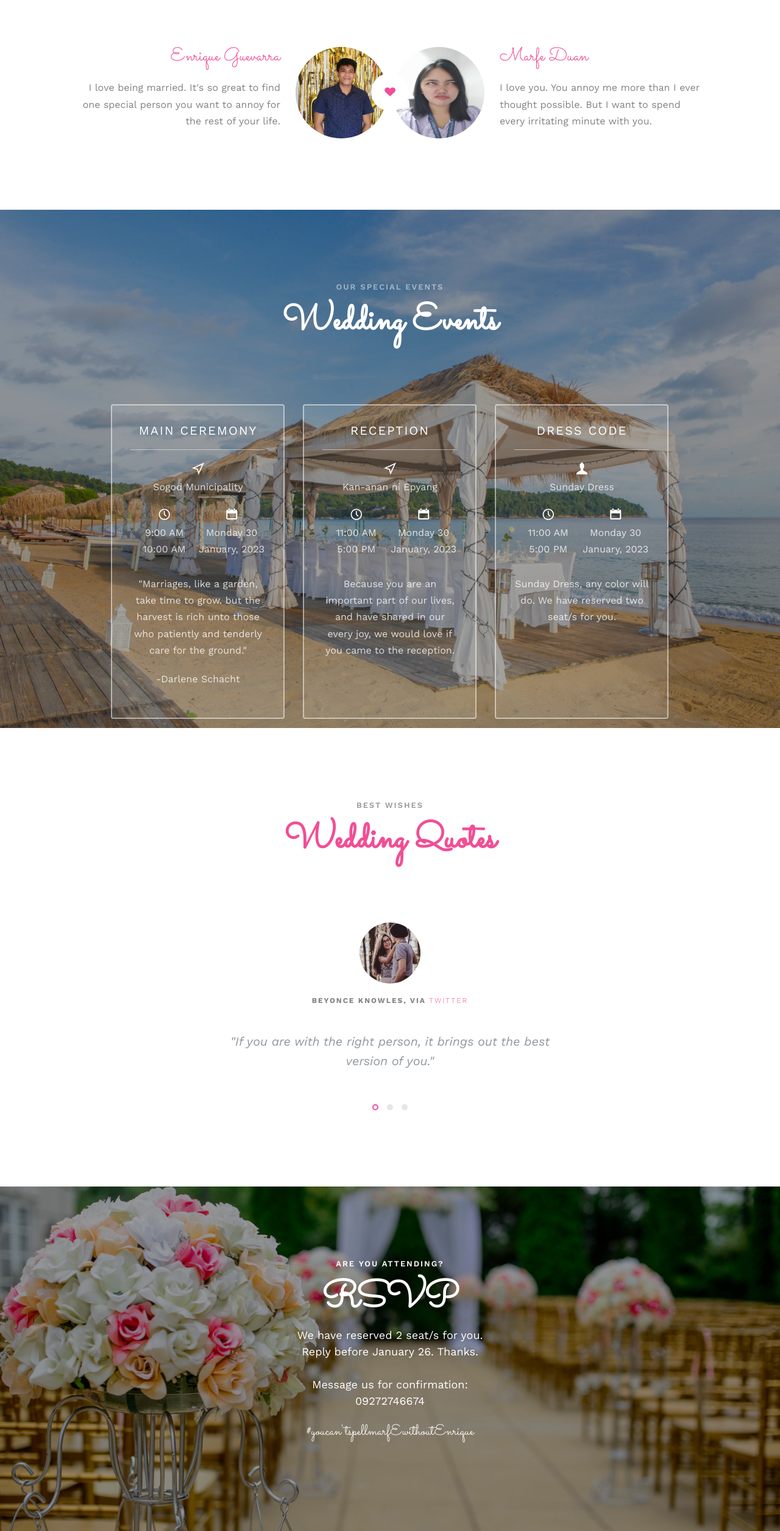
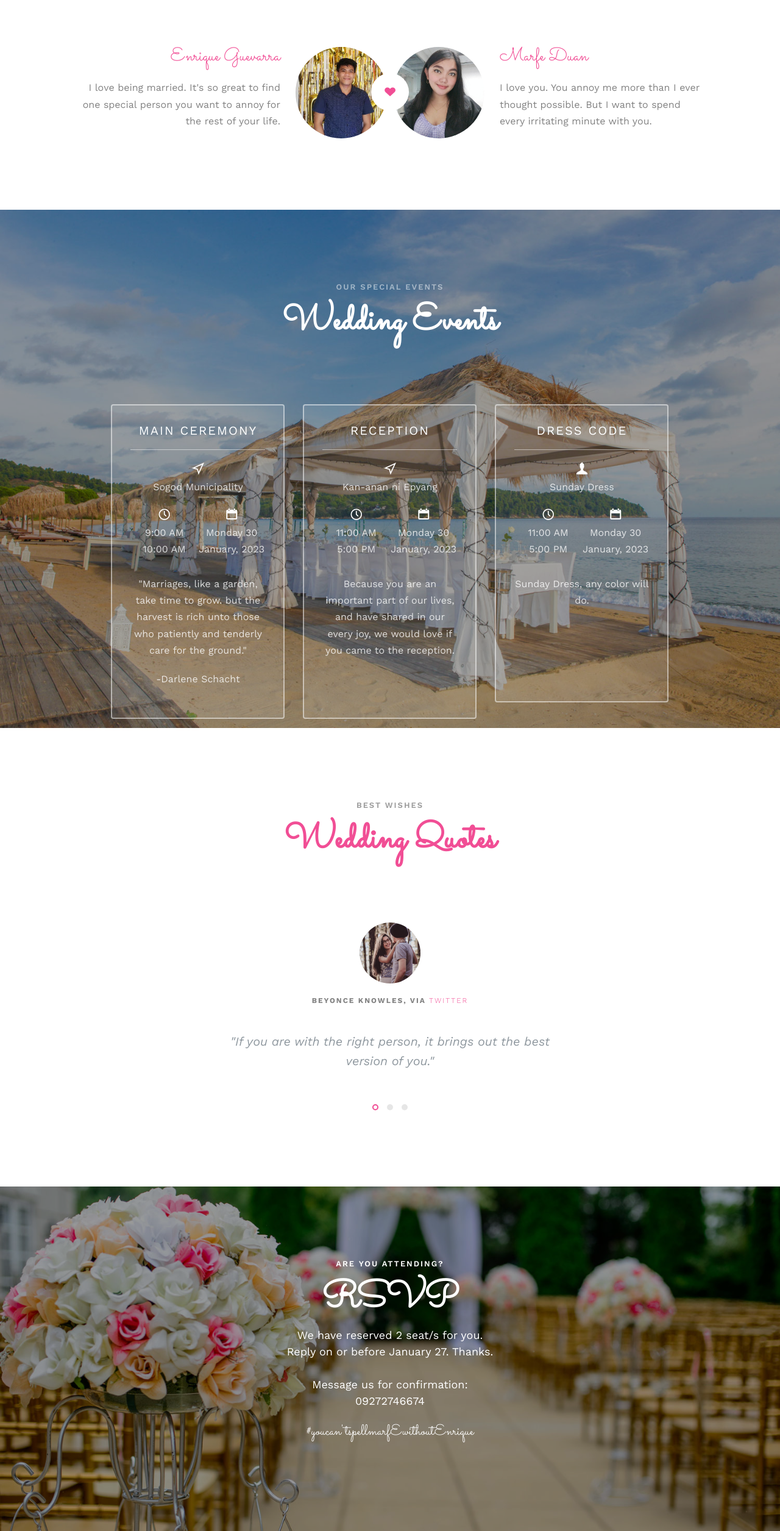
Before and after one commit to marfenrique28/marfenrique28.github.io, a plain HTML site: page index.html in a window 1280 px wide. Shown: the part 1208-3719 px from the top of the page at 61% size. Drawn offline with nearby package versions, Linux system fonts and the light colour scheme; files whose address does not match are found by name.

Commit message:
Update index.html

```diff
--- a/index.html
+++ b/index.html
@@ -118,7 +118,7 @@
 							<h1>Marfe &amp; Enrique</h1>
 							<h2>We Are Getting Married</h2>
 							<div class="simply-countdown simply-countdown-one"></div>
-							<p><a href="#" class="btn btn-default btn-sm">Save the date</a></p>
+							<p><a href="" class="btn btn-default btn-sm">Save the date</a></p>
 						</div>
 					</div>
 				</div>
@@ -148,7 +148,7 @@
 				<p class="heart text-center"><i class="icon-heart2"></i></p>
 				<div class="couple-half">
 					<div class="bride">
-						<img src="images/2-1.jpg" alt="groom" class="img-responsive">
+						<img src="images/2.jpg" alt="groom" class="img-responsive">
 					</div>
 					<div class="desc-bride">
 						<h3>Marfe Duan</h3>
@@ -223,7 +223,7 @@
 										<span>Monday 30</span>
 										<span>January, 2023</span>
 									</div>
-									<p>Sunday Dress, any color will do. We have reserved two seat/s for you.</p>
+									<p>Sunday Dress, any color will do.</p>
 									<br/><br/><br/>
 									<p></p>
 								</div>
@@ -559,7 +559,7 @@
 					<h2>RSVP</h2>
 					<p style="font-family: Work Sans; font-weight: 400; line-height: 1.5; color: white;">We have reserved 2 seat/s for you.
 						<br/>
-						Reply before January 26. Thanks.
+						Reply on or before January 27. Thanks.
 						<br/>
 						<br/>
 						Message us for confirmation:
```
